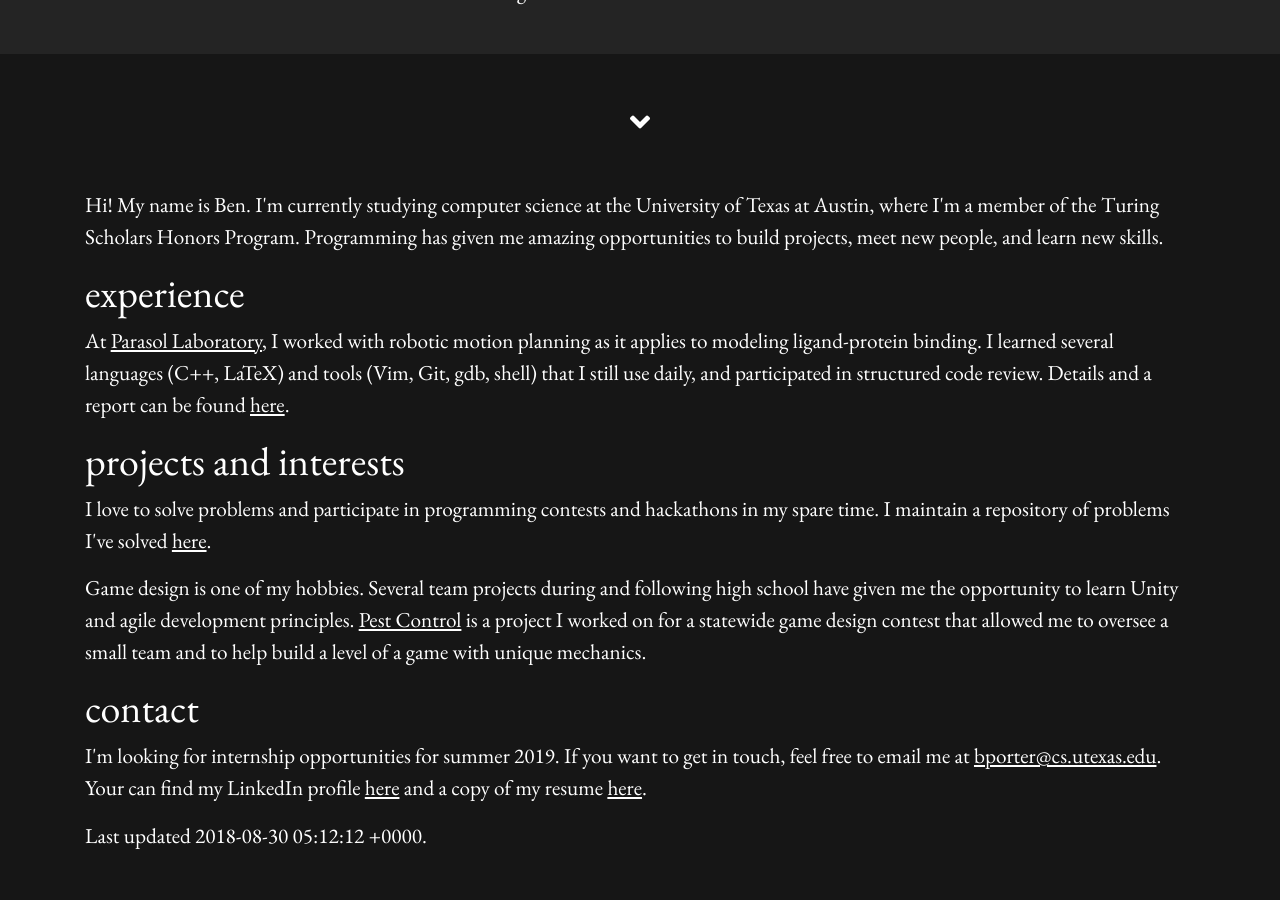
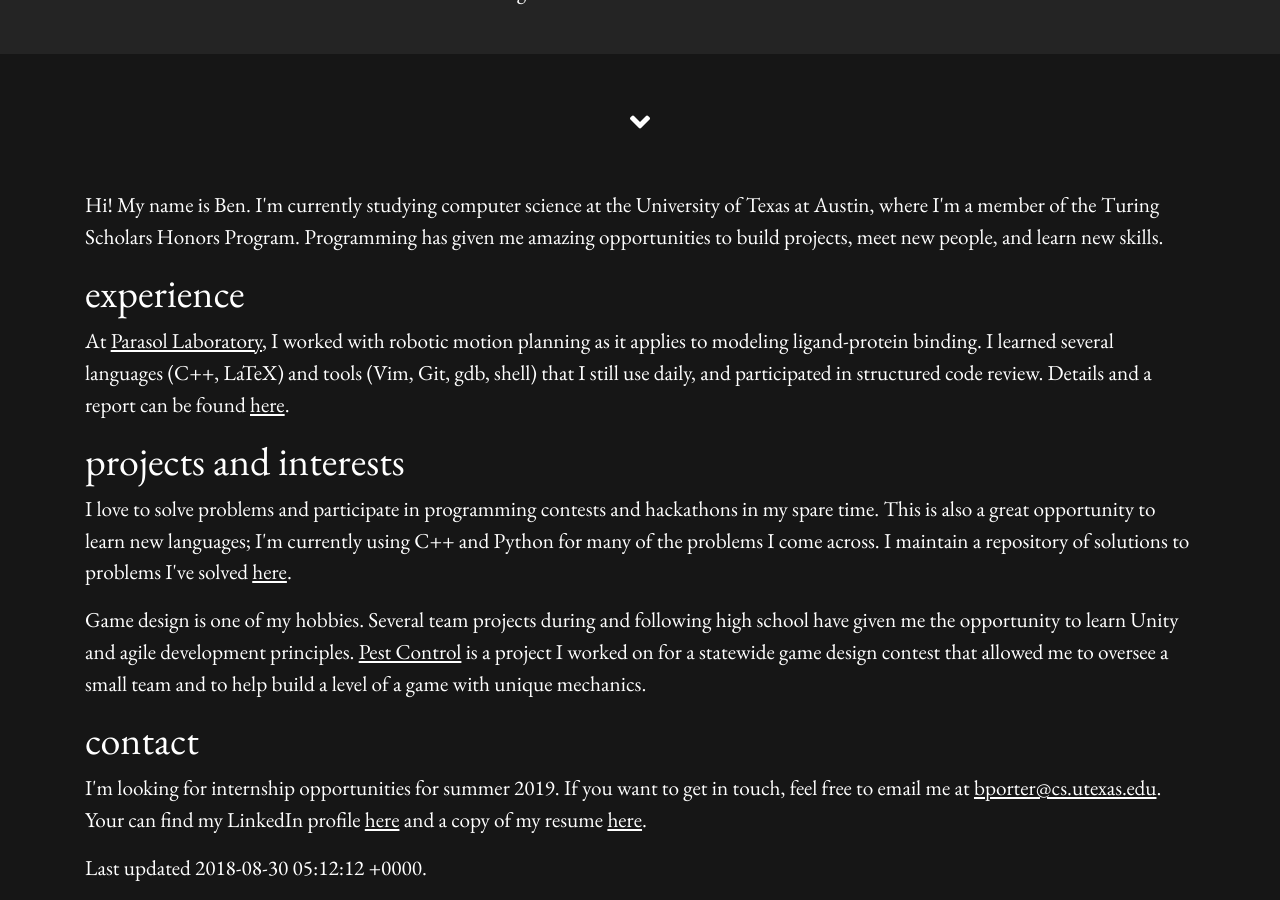
Before and after one commit to bporter816/bporter816.github.io, a Jekyll site: the page built from index.html, in a window 1280 px wide and 900 px high, scrolled down 711 px. Built offline with Jekyll 4.4.1, drawn with Linux system fonts in a browser that asks for light colours; before the commit the page ends 1579 px from its top, so only the background shows below that.

Commit message:
update index

```diff
--- a/index.html
+++ b/index.html
@@ -52,7 +52,9 @@ layout: default
   <h1>projects and interests</h1>
   <p>
     I love to solve problems and participate in programming contests and
-    hackathons in my spare time. I maintain a repository of problems I've solved
+    hackathons in my spare time. This is also a great opportunity to learn new
+    languages; I'm currently using C++ and Python for many of the problems I
+    come across. I maintain a repository of solutions to problems I've solved
     <a href="{{ site.github }}/online-judge">here</a>.
   </p>
   <p>
```
